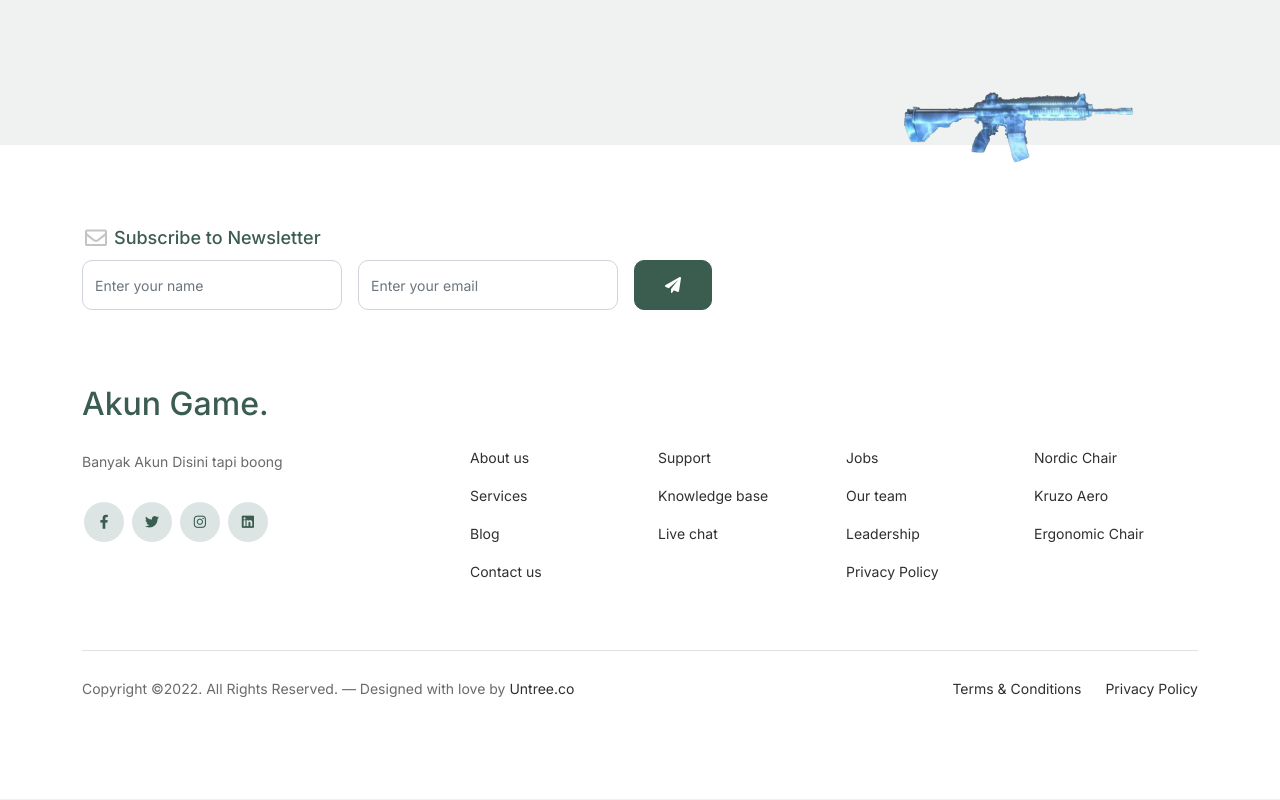
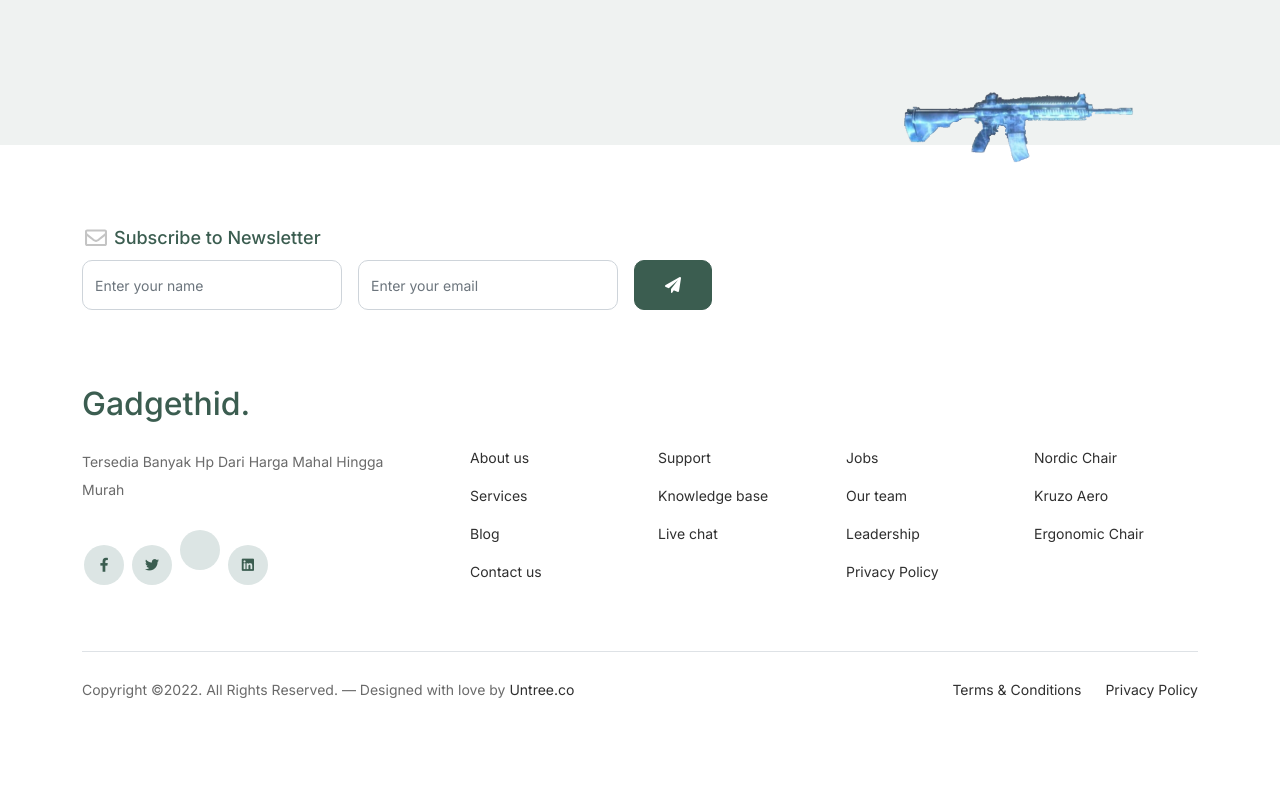
Before and after one commit to Rohid160806/gadgethid, a plain HTML site: page shop.html in a window 1280 px wide. Shown: the part 1700-2500 px from the top of the page. Drawn offline with Linux system fonts and the light colour scheme.

Commit message:
modified:  shop.html

```diff
--- a/shop.html
+++ b/shop.html
@@ -11,7 +11,7 @@
   <meta charset="utf-8">
   <meta name="viewport" content="width=device-width, initial-scale=1, shrink-to-fit=no">
   <meta name="author" content="Untree.co">
-  <link rel="shortcut icon" href="Untitled-1.png">
+  <link rel="shortcut icon" href="logo_gadget-removebg-preview.png">
 
   <meta name="description" content="" />
   <meta name="keywords" content="bootstrap, bootstrap4" />
@@ -258,13 +258,13 @@
 
 				<div class="row g-5 mb-5">
 					<div class="col-lg-4">
-						<div class="mb-4 footer-logo-wrap"><a href="#" class="footer-logo">Akun Game<span>.</span></a></div>
-						<p class="mb-4">Banyak Akun Disini tapi boong</p>
+						<div class="mb-4 footer-logo-wrap"><a href="#" class="footer-logo">Gadgethid<span>.</span></a></div>
+						<p class="mb-4">Tersedia Banyak Hp Dari Harga Mahal Hingga Murah</p>
 
 						<ul class="list-unstyled custom-social">
 							<li><a href="#"><span class="fa fa-brands fa-facebook-f"></span></a></li>
 							<li><a href="#"><span class="fa fa-brands fa-twitter"></span></a></li>
-							<li><a href="#"><span class="fa fa-brands fa-instagram"></span></a></li>
+							<li><a href="#"><span class="https://www.instagram.com/rohidannawar18/"></span></a></li>
 							<li><a href="#"><span class="fa fa-brands fa-linkedin"></span></a></li>
 						</ul>
 					</div>
```
Also changed, not shown: logo_gadget-removebg-preview.png (added).
